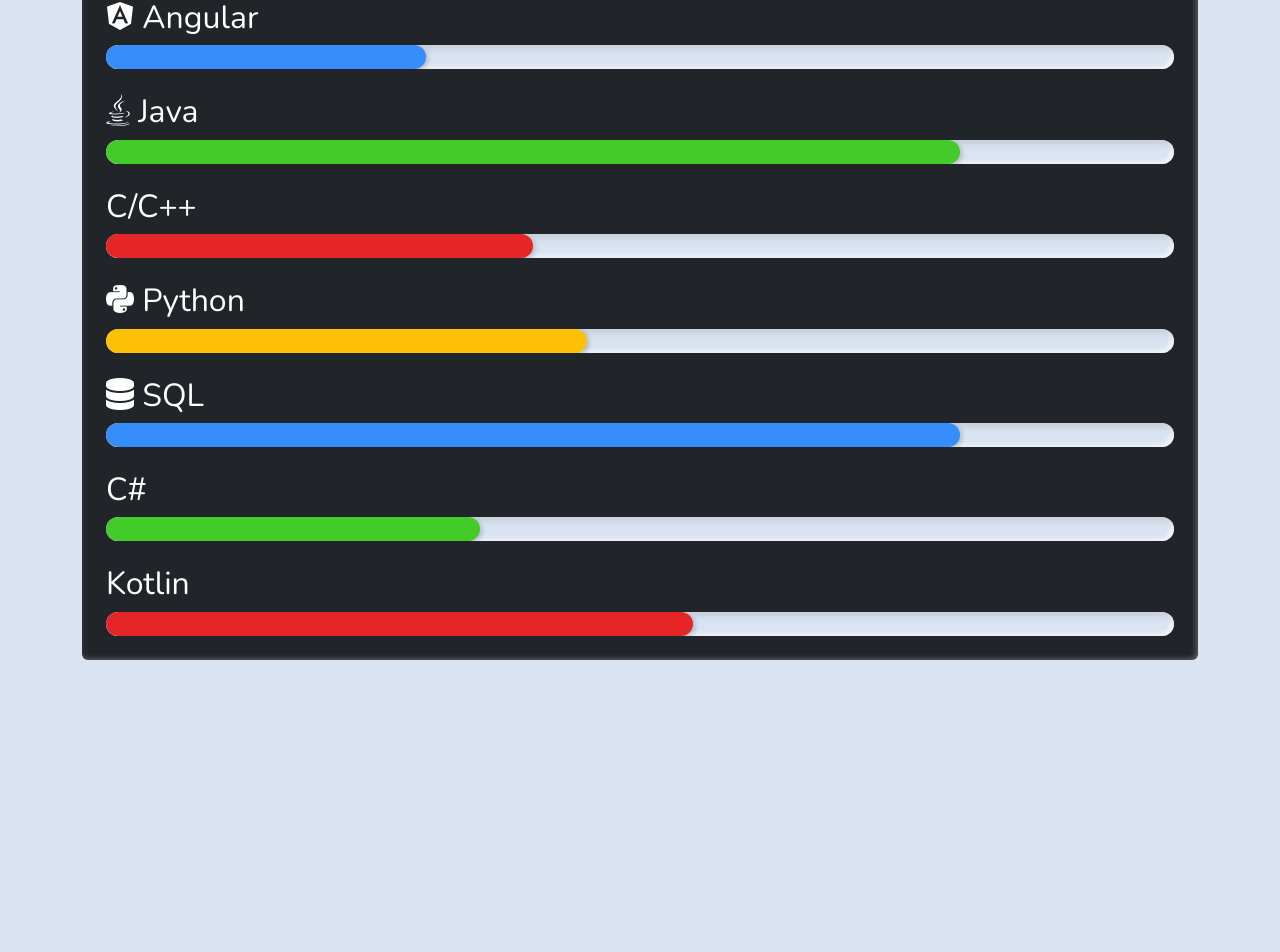
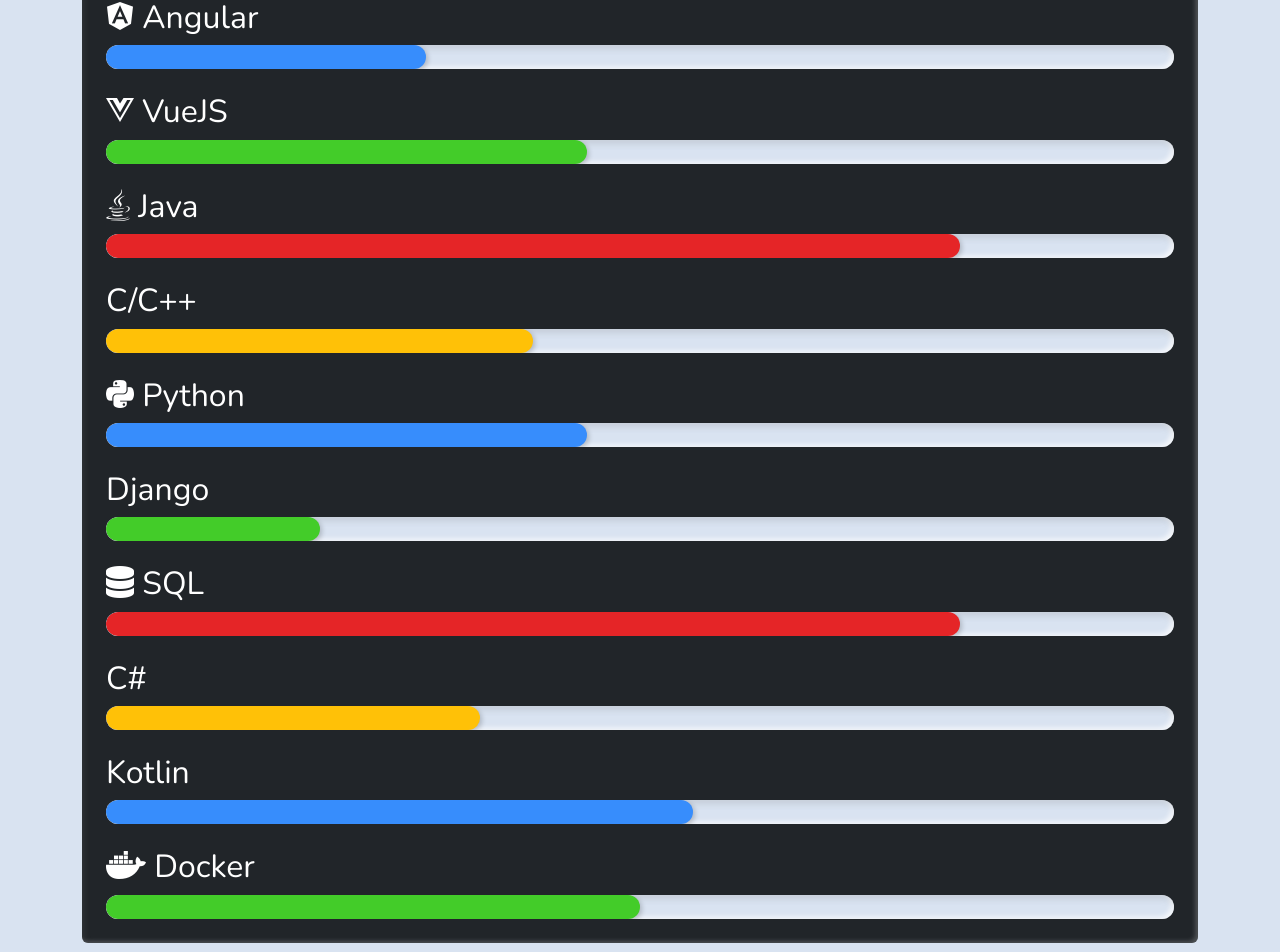
Before and after one commit to bastos-rcd/bastos-rcd.github.io, an Angular app: page /skills in a window 1280 px wide. Shown: the part 546-1498 px from the top of the page. Before the commit the page ends 1222 px from the top, so only its background shows below. Built offline with nearby package versions, Linux system fonts and the light colour scheme.

Commit message:
update(Skills)
Add new skills

```diff
--- a/src/app/skills/skills.component.html
+++ b/src/app/skills/skills.component.html
@@ -33,39 +33,57 @@
                 aria-valuemin="0" aria-valuemax="100"></div>
         </div>
         <br>
+        <h2 class="card-title"><i class="fa-brands fa-vuejs"></i> VueJS</h2>
+        <div class="progress">
+            <div class="progress-bar bg-success" role="progressbar" style="width: 45%;" aria-valuenow="45"
+                aria-valuemin="0" aria-valuemax="100"></div>
+        </div>
+        <br>
         <h2 class="card-title"><i class="fa-brands fa-java"></i> Java</h2>
         <div class="progress">
-            <div class="progress-bar bg-success" role="progressbar" style="width: 80%;" aria-valuenow="80"
+            <div class="progress-bar bg-danger" role="progressbar" style="width: 80%;" aria-valuenow="80"
                 aria-valuemin="0" aria-valuemax="100"></div>
         </div>
         <br>
         <h2 class="card-title">C/C++</h2>
         <div class="progress">
-            <div class="progress-bar bg-danger" role="progressbar" style="width: 40%;" aria-valuenow="40"
+            <div class="progress-bar bg-warning" role="progressbar" style="width: 40%;" aria-valuenow="40"
                 aria-valuemin="0" aria-valuemax="100"></div>
         </div>
         <br>
         <h2 class="card-title"><i class="fa-brands fa-python"></i> Python</h2>
         <div class="progress">
-            <div class="progress-bar bg-warning" role="progressbar" style="width: 45%;" aria-valuenow="45"
+            <div class="progress-bar bg-primary" role="progressbar" style="width: 45%;" aria-valuenow="45"
+                aria-valuemin="0" aria-valuemax="100"></div>
+        </div>
+        <br>
+        <h2 class="card-title">Django</h2>
+        <div class="progress">
+            <div class="progress-bar bg-success" role="progressbar" style="width: 20%;" aria-valuenow="20"
                 aria-valuemin="0" aria-valuemax="100"></div>
         </div>
         <br>
         <h2 class="card-title"><i class="fa-solid fa-database"></i> SQL</h2>
         <div class="progress">
-            <div class="progress-bar bg-primary" role="progressbar" style="width: 80%;" aria-valuenow="80"
+            <div class="progress-bar bg-danger" role="progressbar" style="width: 80%;" aria-valuenow="80"
                 aria-valuemin="0" aria-valuemax="100"></div>
         </div>
         <br>
         <h2 class="card-title">C#</h2>
         <div class="progress">
-            <div class="progress-bar bg-success" role="progressbar" style="width: 35%;" aria-valuenow="35"
+            <div class="progress-bar bg-warning" role="progressbar" style="width: 35%;" aria-valuenow="35"
                 aria-valuemin="0" aria-valuemax="100"></div>
         </div>
         <br>
         <h2 class="card-title">Kotlin</h2>
         <div class="progress">
-            <div class="progress-bar bg-danger" role="progressbar" style="width: 55%;" aria-valuenow="55"
+            <div class="progress-bar bg-primary" role="progressbar" style="width: 55%;" aria-valuenow="55"
+                aria-valuemin="0" aria-valuemax="100"></div>
+        </div>
+        <br>
+        <h2 class="card-title"><i class="fa-brands fa-docker"></i> Docker</h2>
+        <div class="progress">
+            <div class="progress-bar bg-success" role="progressbar" style="width: 50%;" aria-valuenow="50"
                 aria-valuemin="0" aria-valuemax="100"></div>
         </div>
     </div>
```
